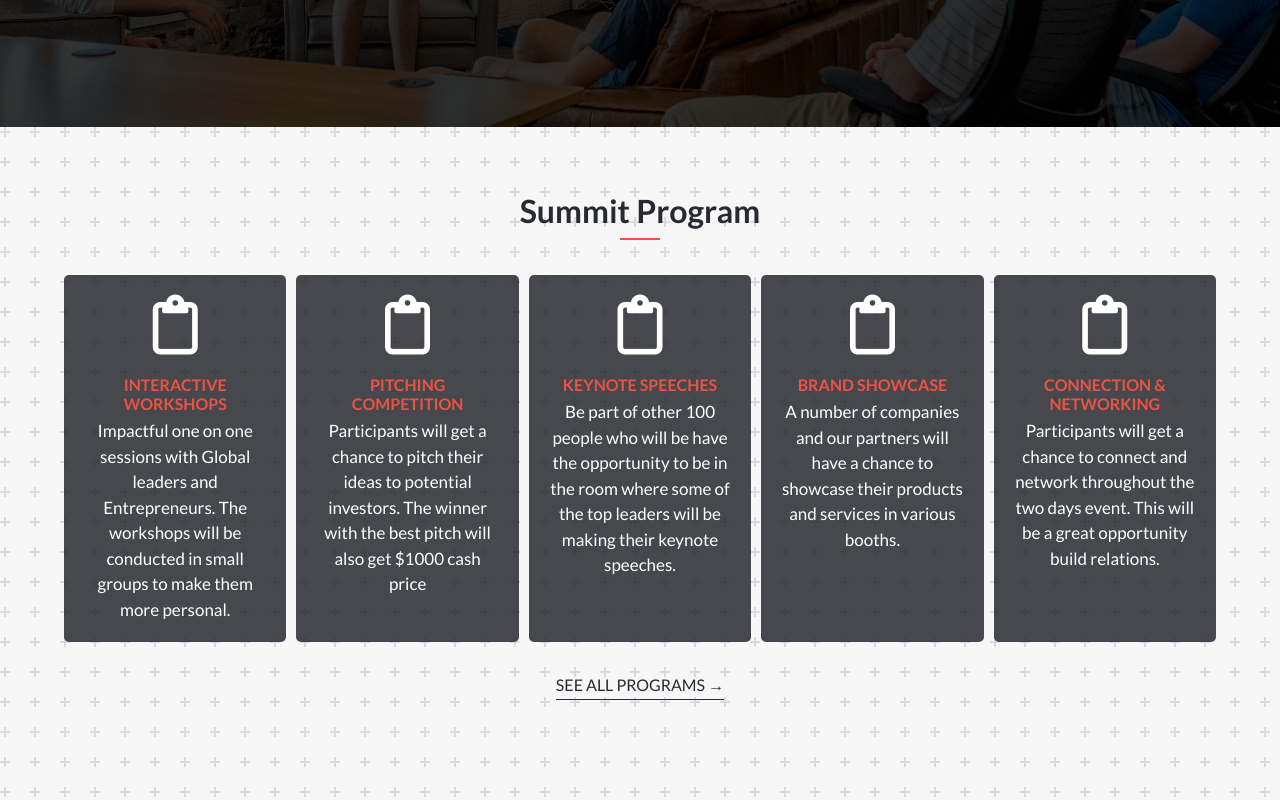
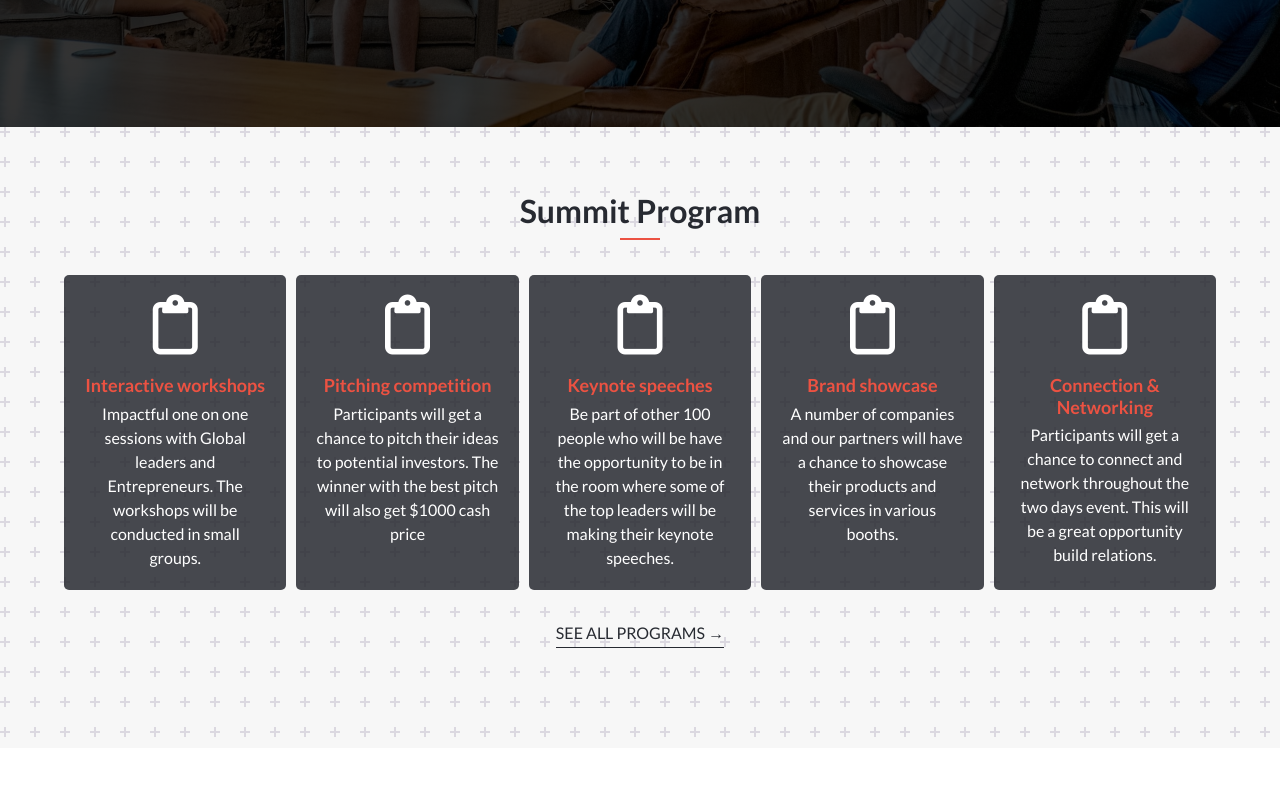
Before and after one commit to serengia/Entrepreneurs-Forum-Summit---Capstone-Project, a website: page index.html in a window 1280 px wide. Shown: the part 673-1473 px from the top of the page. After the commit the page ends 1421 px from the top, so only its background shows below. Drawn offline with Linux system fonts and the light colour scheme.

Commit message:
Tiny visual change

```diff
--- a/index.html
+++ b/index.html
@@ -78,7 +78,7 @@
                     <i class="fa-regular fa-clipboard icon"></i>
                     <h3>Interactive workshops</h3>
                     <p>Impactful one on one sessions with Global leaders and Entrepreneurs. The workshops will be
-                        conducted in small groups to make them more personal.</p>
+                        conducted in small groups.</p>
                 </div>
                 <div class="program">
                     <i class="fa-regular fa-clipboard icon"></i>
--- a/sass/layout/_programs.scss
+++ b/sass/layout/_programs.scss
@@ -42,13 +42,13 @@
     h3 {
       margin: 2rem 0 0.5rem 0;
       color: $color-secondary;
-      text-transform: uppercase;
       line-height: 1.2;
-      font-size: 1.6rem;
+      font-size: 1.8rem;
     }
 
     p {
       color: #fff;
+      font-size: 1.6rem;
     }
   }
 }
```
Also changed, not shown: css/main.css, 1 other file.
